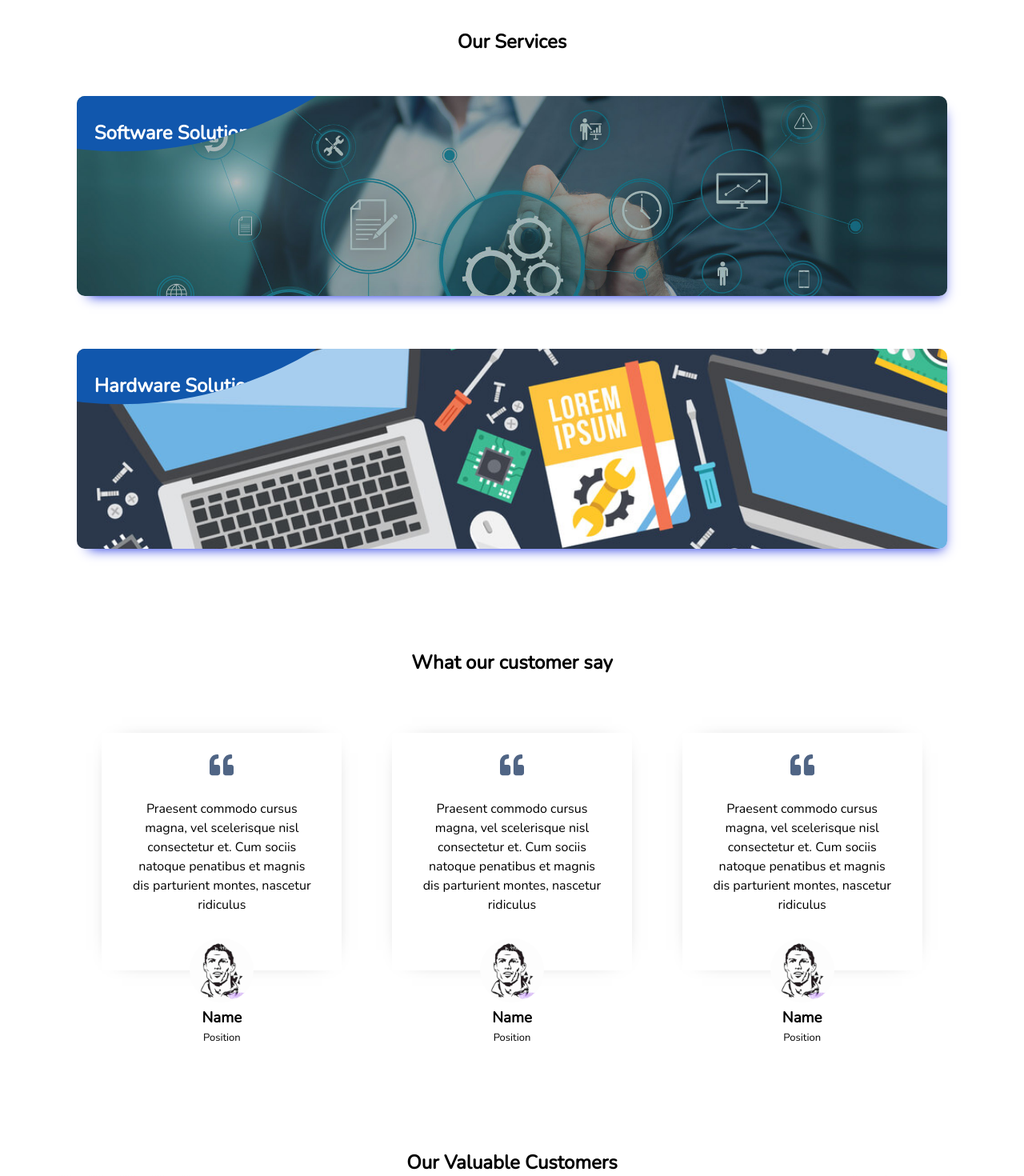
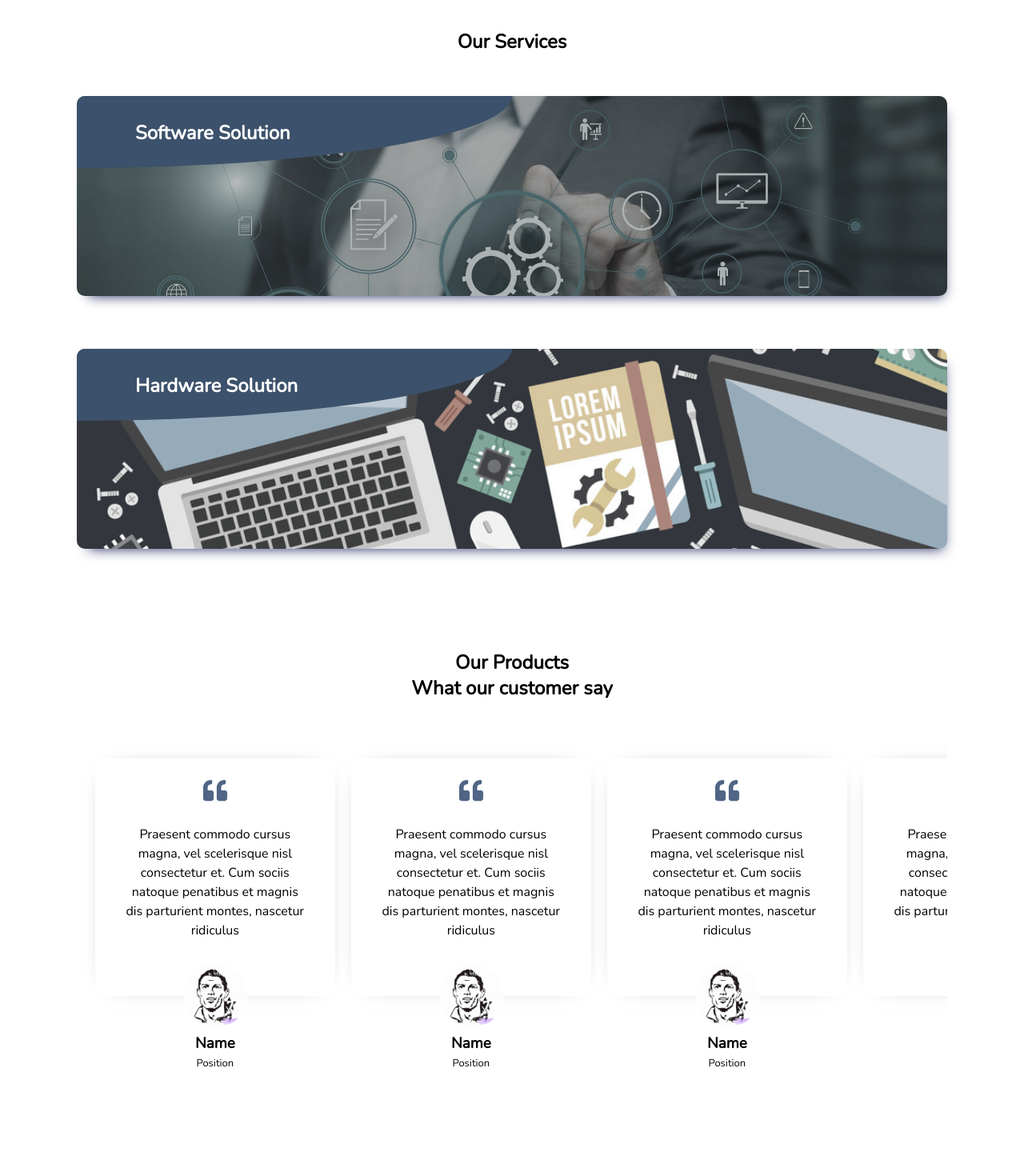
Before and after one commit to shaahu1/mymaxWeb, a React (Create React App) app: page / in a window 1280 px wide. Shown: the part 860-2330 px from the top of the page at 80% size. Built offline with nearby package versions, Linux system fonts and the light colour scheme.

Commit message:
First commit Message

```diff
--- a/src/Components/CusromerSay.js
+++ b/src/Components/CusromerSay.js
@@ -15,6 +15,8 @@ export const CusromerSay = () => {
                 <CustomerSayCard/>
                 <CustomerSayCard/>
                 <CustomerSayCard/>
+                <CustomerSayCard/>
+                <CustomerSayCard/>
             </div>
 
         </div>
--- a/src/Components/CustomerSayCard.js
+++ b/src/Components/CustomerSayCard.js
@@ -6,7 +6,7 @@ import {FaQuoteLeft} from 'react-icons/fa'
 const CustomerSayCard = () => {
     return (
 
-        <div style={{width: "100%", paddingTop: '20px', paddingBottom:'30px'}}>
+        <div className='csCard' style={{width: "100%", paddingTop: '20px', paddingBottom:'30px'}}>
             <div className="csCard-container">
                 <FaQuoteLeft style={{width: '30px', height: '30px', color:'#506585'}}/>
                 <br/>
--- /dev/null
+++ b/src/Components/OurProducts.js
@@ -0,0 +1,19 @@
+import React from 'react'
+import './OurProducts.scss'
+
+const OurProducts = () => {
+    return (
+
+        <div>
+            <h2> Our Products </h2>
+
+            <div>
+
+            </div>
+
+
+        </div>
+    )
+}
+
+export default OurProducts;
--- a/src/Components/OurServices.js
+++ b/src/Components/OurServices.js
@@ -13,7 +13,7 @@ const OurServices = () => {
                 <div className='service-container'>
                     <br/>
                     <div className='service-info1 service-info'>
-                        <div className='service-title'> <h1> Software Solution </h1> </div>
+                        <div className='service-title'> <h2> Software Solution </h2> </div>
                             <div className='service-info-data fadeUp'>
                                 <h2> Software Solution </h2> <br/><br/>
                                 <span> Inventory Management System, Point of Sale, Distribution Management System, Finance,Payroll, Restaurant / Hotel Managemnt System. Inventory Management System, Point of Sale, Distribution Management System, Finance,Payroll, Restaurant / Hotel Managemnt System. Inventory Management System, Point of Sale, Distribution Management System, Finance,Payroll, Restaurant / Hotel Managemnt System. </span>
--- a/src/Components/customerSay.scss
+++ b/src/Components/customerSay.scss
@@ -7,18 +7,33 @@
 
     padding-top: 30px;
     padding-bottom: 100px;
+    padding-left: 1%;
+    padding-right: 1%;
 
     display: flex;
+    overflow-y: scroll;
 }
 
+.customerSay-container::-webkit-scrollbar {
+    display: none;
+}
 
+.csCard
+{
+
+    transition: transform .2s;
+    &:hover
+    {
+        transform: scale(1.2);
+    }
+}
 
 .csCard-container
 {
     width: 300px;
 
-    margin-left: auto;
-    margin-right: auto;
+    margin-left: 10px;
+    margin-right: 10px;
     padding-top: 25px;
     padding-bottom: 70px;
 
@@ -26,6 +41,9 @@
     border-radius: 3px;
 
     cursor: pointer;
+    background-color: white;
+
+
 }
 
 .cuatomerSayText
@@ -45,4 +63,5 @@
 
     margin-top: -40px;
 
+
 }
--- a/src/Components/ourServices.scss
+++ b/src/Components/ourServices.scss
@@ -24,20 +24,31 @@
     height: 250px;
     text-align: justify;
     display: block;
+    position:static;
 
     padding-bottom: 10%;
 
     box-shadow: 5px 10px 15px -10px rgb(15, 36, 224);
     background-size: cover;
     border-radius: 10px;
+
+    filter: grayscale(70%);
+
+    .service-title
+    {
+        h2{
+            color: #ffffff;
+        }
+    }
+
 }
 
 .service-title
 {
     padding-top: 10px;
+    background-color: #1157ad;
+    border-radius: 10px;
     display: none;
-    border-radius: 10px;
-
 }
 
 .service-info1
@@ -65,7 +76,7 @@
 .service-info:hover .service-info-data
 {
     display: block;
-    clip-path: circle(100%);
+    clip-path: ellipse(100% 100%);
 }
 
 .service-info span
@@ -88,17 +99,16 @@
     background-color: #1157ad;
 
     border-radius: 10px;
-    clip-path: circle(60% at 5% -200%);
+    clip-path:ellipse(50% 45% at 0% 0%);
     transition: clip-path .5s ease-in-out;
 
+    h2
+    {
+        padding-left: 5%;
+    }
     span
     {
         padding-left: 2%;
     }
 
 }
-
-
-h1{
-    color: #ffffff;
-}
--- a/src/Pages/Home/Home.js
+++ b/src/Pages/Home/Home.js
@@ -3,6 +3,7 @@ import { CusromerSay } from '../../Components/CusromerSay';
 import CustomerList from '../../Components/CustomerList';
 import Footer from '../../Components/Footer';
 import NavBar from '../../Components/NavBar';
+import OurProducts from '../../Components/OurProducts';
 import OurServices from '../../Components/OurServices';
 import StartEffect from '../../Components/StartEffect';
 import TopBar from '../../Components/TopBar'
@@ -23,6 +24,7 @@ const Home = () => {
                 <span id="main-description"> Point of Sales Software Solutions, <br/> Point of Sales Accessories, <br/>Computer and Computer Accessories, <br/> IT Solutions</span>
             </div>
             <OurServices/>
+            <OurProducts/>
             <CusromerSay/>
             <CustomerList/>
             <Footer/>
```
Also changed, not shown: src/Components/OurProducts.scss (added).
